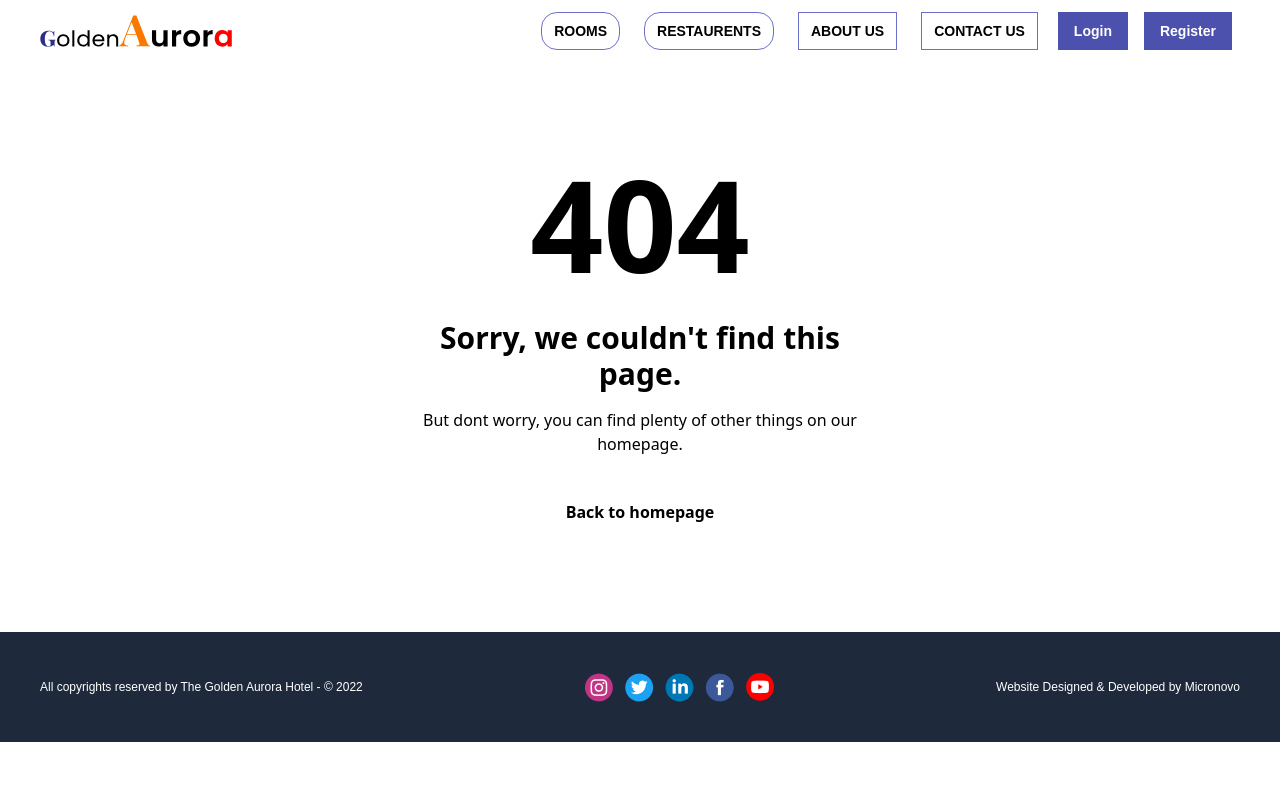
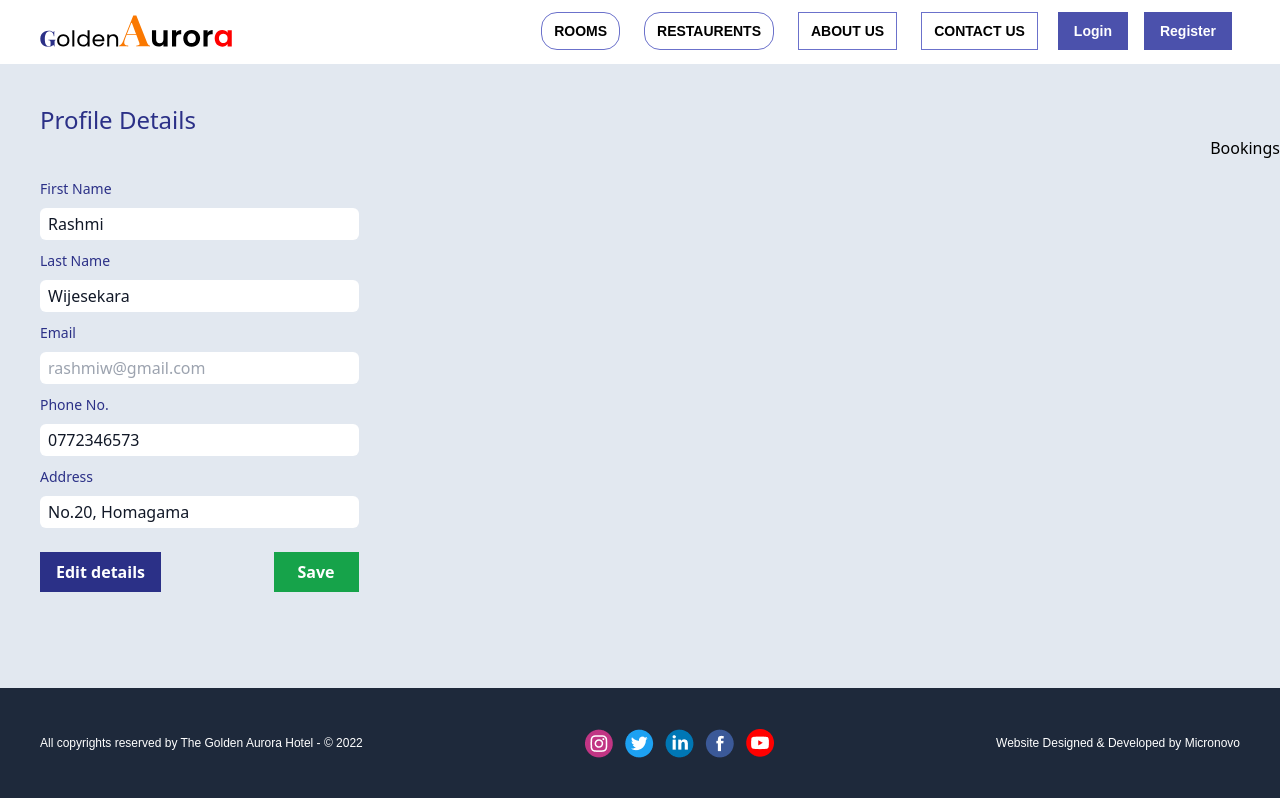
Before and after one commit to kavishkamk/hotel-reservation-alpha, a React (Create React App) app in the folder client/: page /profile in a window 1280 px wide. Built offline with nearby package versions, Linux system fonts and the light colour scheme; a web font is replaced by a local one.

Commit message:
add profile details display

```diff
--- a/client/src/App.js
+++ b/client/src/App.js
@@ -13,6 +13,7 @@ import RestaurentsPage from "./pages/RestaurentsPage";
 import AboutPage from "./pages/AboutPage";
 import ContactPage from "./pages/ContactPage";
 import NotFoundPage from "./pages/NotFoundPage";
+import ProfilePage from "./pages/ProfilePage"
 
 // components
 import Navbar from "./components/navbar/Navbar";
@@ -75,6 +76,10 @@ function App() {
 					path="/contact-us"
 					element={<ContactPage />}
 				/>
+				<Route
+					path="/profile"
+					element={<ProfilePage />}
+				/>
 
 				{/* 404 not found */}
 				<Route path="*" element={<NotFoundPage />} />
--- a/client/src/components/booking-progress/ProgressTracker.js
+++ b/client/src/components/booking-progress/ProgressTracker.js
@@ -107,11 +107,13 @@ const ProgressTracker = (props) => {
 				style={{
 					width:
 						page === 0
-							? "25%"
+							? "20%"
 							: page === 1
-							? "50%"
+							? "40%"
 							: page === 2
-							? "75%"
+							? "60%"
+							: page === 3
+							? "80%"
 							: "100%",
 				}}
 			></div>
--- /dev/null
+++ b/client/src/components/profile/Bookings.js
@@ -0,0 +1,9 @@
+import React from 'react'
+
+const Bookings = (props) => {
+	return (
+		<div>Bookings</div>
+	)
+}
+
+export default Bookings
--- /dev/null
+++ b/client/src/components/profile/Input.js
@@ -0,0 +1,32 @@
+import React from 'react'
+
+const Input = (props) => {
+	console.log(props.readonly)
+
+	return (
+		<div className="">
+			<label
+				htmlFor={props.id}
+				className="text-sm text-textBlue"
+			>
+				{props.label}
+			</label>
+			<input
+				id={props.id}
+				type={props.type}
+				defaultValue={props.defaultValue}
+				placeholder={props.placeholder}
+				readOnly={props.readonly}
+				className={
+					`w-full my-2 py-1 px-2 rounded-md focus:ring focus:ring-opacity-75 focus:ring-indigo-400 border-gray-700 ` +
+						(props.type ===
+					"email"
+						? "text-gray-400"
+						: "text-gray-900 ")
+				}
+			/>
+		</div>
+	);
+}
+
+export default Input
--- /dev/null
+++ b/client/src/components/profile/ProfileEdit.js
@@ -0,0 +1,88 @@
+import React, {useState, useEffect} from "react";
+import Input from "./Input";
+
+const ProfileEdit = (props) => {
+	const [edit, setEdit] = useState(false)
+	const [readOnly, setReadOnly] = useState(true)
+
+	const user = {
+		id: 1,
+		fname: "Rashmi",
+		lname: "Wijesekara",
+		address: "No.20, Homagama",
+		email: "rashmiw@gmail.com",
+		phoneNo: "0772346573"
+	};
+
+	useEffect(()=> {
+		if(readOnly && edit) setReadOnly(false)
+	},[edit])
+
+	const editHandler= ()=> {
+		setEdit(true)
+	}
+
+	return (
+		<div className="py-4 md:py-10">
+			<Input
+				id="firstname"
+				label="First Name"
+				type="text"
+				defaultValue={user.fname}
+				placeholder="First Name"
+				readonly={readOnly}
+			/>
+
+			<Input
+				id="lastname"
+				label="Last Name"
+				type="text"
+				defaultValue={user.lname}
+				placeholder="Last Name"
+				readonly={readOnly}
+			/>
+
+			<Input
+				id="email"
+				label="Email"
+				type="email"
+				defaultValue={user.email}
+				placeholder="Email"
+				readonly={true}
+			/>
+
+			<Input
+				id="phoneNo"
+				label="Phone No."
+				type="tel"
+				defaultValue={user.phoneNo}
+				placeholder="Phone No."
+				readonly={readOnly}
+			/>
+
+			<Input
+				id="address"
+				label="Address"
+				type="text"
+				defaultValue={user.address}
+				placeholder="Address"
+				readonly={readOnly}
+			/>
+
+			<div className="w-full flex flex-row justify-between">
+				<button
+					onClick={editHandler}
+					className="bg-textBlue text-white font-semibold px-4 py-2 my-4"
+				>
+					Edit details
+				</button>
+
+				<button className="bg-green-600 text-white font-semibold px-6 py-2 my-4">
+					Save
+				</button>
+			</div>
+		</div>
+	);
+};
+
+export default ProfileEdit;
--- /dev/null
+++ b/client/src/pages/ProfilePage.js
@@ -0,0 +1,19 @@
+import React from 'react'
+
+import ProfileEdit from "../components/profile/ProfileEdit"
+import Bookings from "../components/profile/Bookings"
+import Topic from "../components/booking-progress/Topic"
+
+const ProfilePage = () => {
+	return (
+		<div className="relative top-16 bg-[#E2E8F0] py-10 pl-10">
+			<Topic topic="Profile Details" />
+			<div className="flex flex-col md:flex-row items-start md:justify-between">
+				<ProfileEdit />
+				<Bookings />
+			</div>
+		</div>
+	);
+}
+
+export default ProfilePage
```
